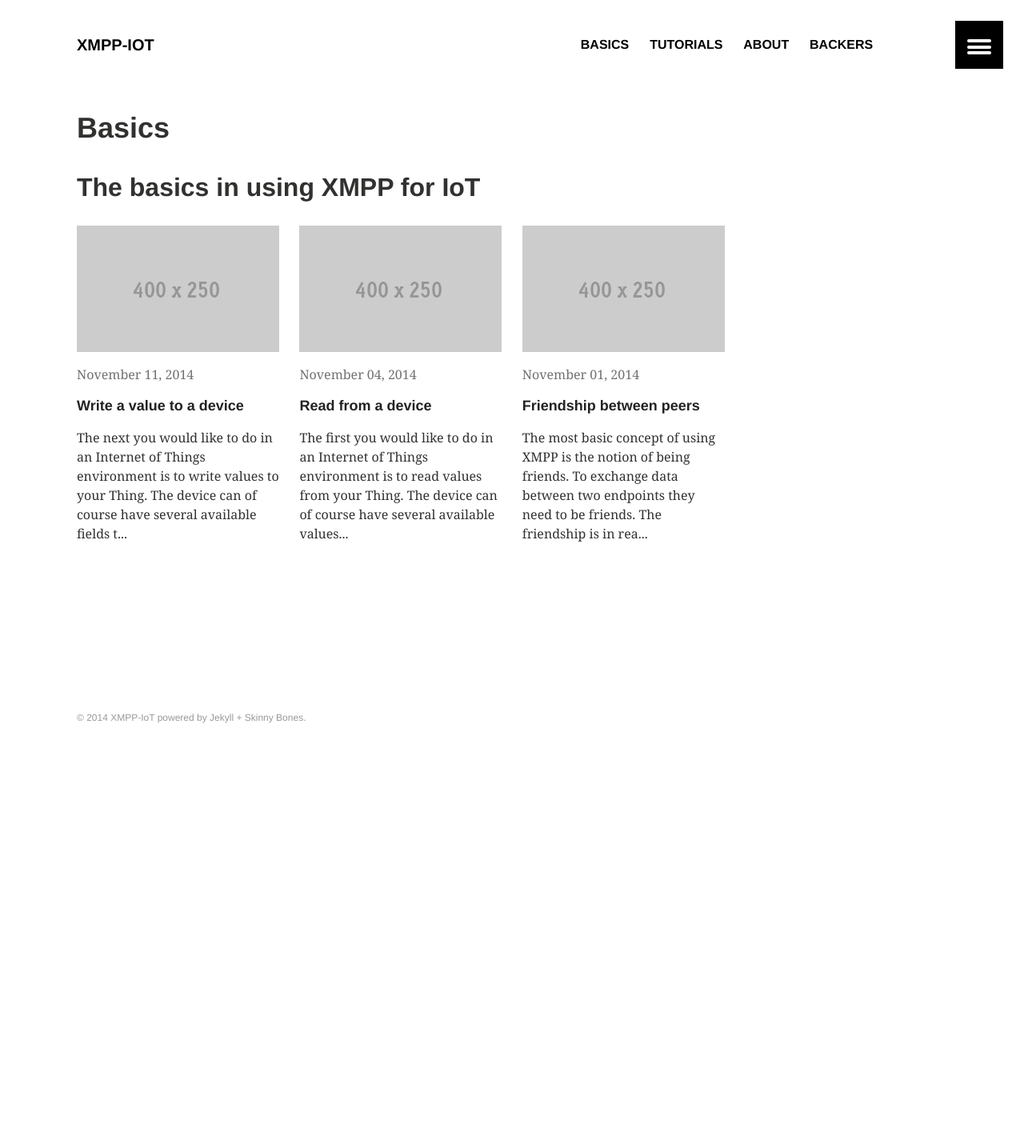
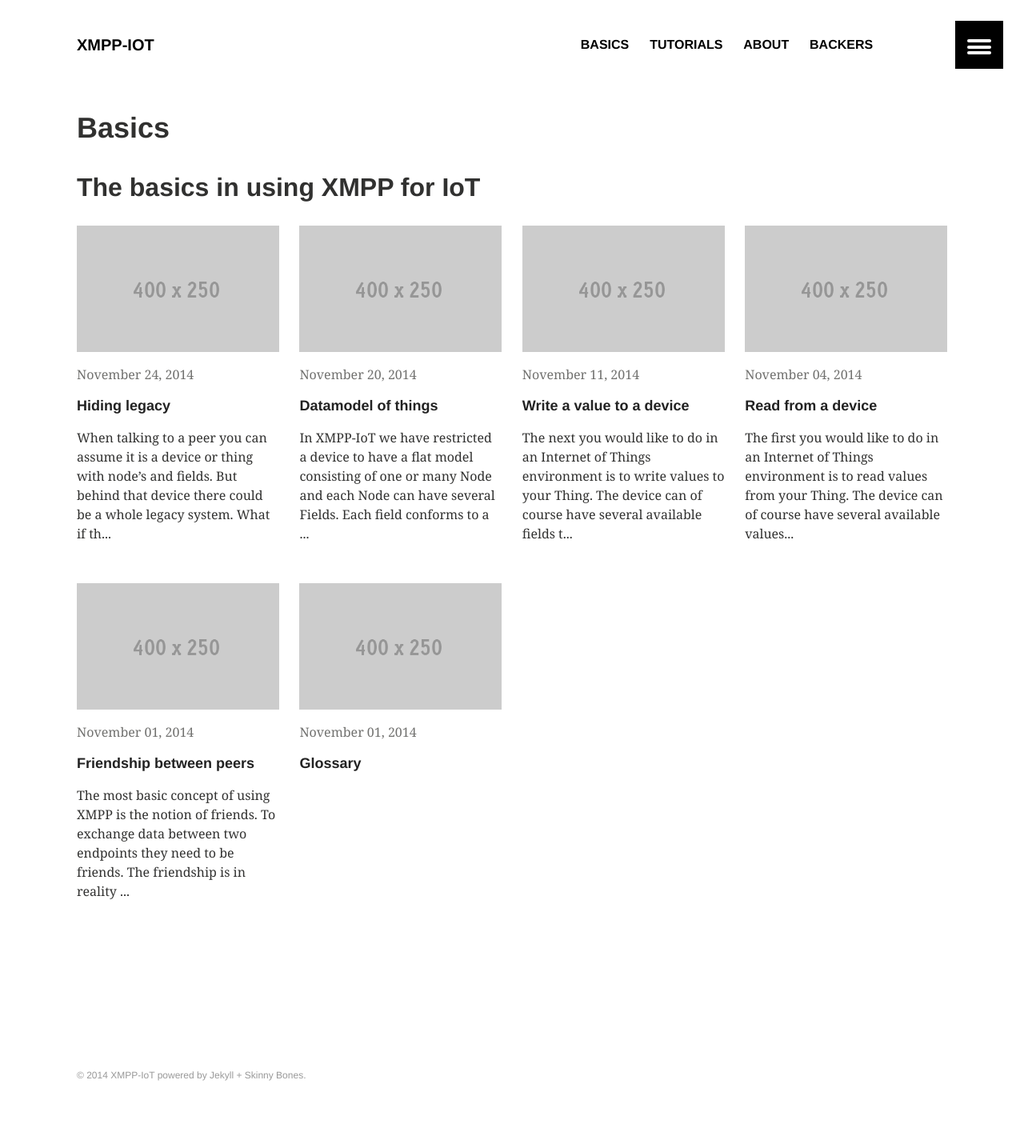
Before and after one commit to xmpp-iot/xmpp-iot.github.io, a Jekyll site: the page built from basics/index.md, in a window 1280 px wide. Shown: the whole page at 80% size. Built offline with Jekyll 4.4.1, drawn with Linux system fonts in a browser that asks for light colours; before the commit the page ends 983 px from its top, so only the background shows below that.

Commit message:
more work added 3 more posts

```diff
--- a/_posts/basics/2014-11-01-being-friends.md
+++ b/_posts/basics/2014-11-01-being-friends.md
@@ -10,7 +10,7 @@
 ---
 
 
-The most basic concept of using XMPP is the notion of being
+The most basic concept of using XMPP is the notion of
 friends. To exchange data between two endpoints they need to be
 friends. The friendship is in reality to peers subscribing to one and
 eachothers precense[^precense] updates.
@@ -21,11 +21,14 @@
 
 The friending process starts with one end point asking another for a
 "precense subscription" [Pidgin example][pidgin-ex]
-The two enpoints can be in any domains **my-thing@my-domain.com/resource_id** makes a friend request to **your-thing@your-domain.com/**
+The two enpoints can be in any domains **my-thing@my-domain.com/resource_id** makes a request to **your-thing@your-domain.com/**
 
 ##Confirm request
 
-The enpoint confirms the request and sends a "precense subscription" back to the originating peer
+The enpoint confirms the request so now we have a single sided
+subscription *my-thing* will recieve precense updates from
+*your-thing*.  *your-thing* now sends a "precense subscription"
+back to *my-thing* which inturn confirms the request.
 
 ##Dual subscription
 
@@ -39,13 +42,16 @@
 
 ##Having a Parent, Adding security
 
-The usage of friendship is very good if you are a human talking our own descisions. But if whe are a temp sensor we must talk to a trusted friend to ask for permissions.
+The usage of friendship is very good if you are a human that can take your own descisions. But if we are a temp sensor we must talk to a trusted friend to ask for permissions.
 
-> Every device can have a "best friend" or "parent" which is the trusted party that takes the descisions regarding the device possibilities to respond to friendship requests and access to specific fields.
+Every device can have a "best friend" or "parent" which is the trusted party that takes the descisions regarding the device possibilities to respond to friendship requests and access to specific fields.
 
-Using this way of endpoint security creates andless possibilities with changing the ownership of devcices during first commissioning[^commission] It even supports the usecase of thirdparty delivering unnamed Things that you can buy and the transfer them to be your own property
+Using this way of endpoint security creates endless possibilities with
+changing the ownership of devcices during first
+commissioning[^commission] It can even support the usecase of
+thirdparty delivering unnamed Things that you can buy in any store and then transfer them to be your own property
 
-[^commission] The process when a Thing recieves it first condiguration.
+[^commission] The process when a Thing recieves it first configuration.
 
 `JID (jabber id):` Every account in the XMPP network have an identity that looks like an email adress it is a uniqe identifier in the domain this is called the Jabber ID or **JID**.
 {: .notice-inverse}
--- /dev/null
+++ b/_posts/basics/2014-11-20-Thing-datamodel.md
@@ -0,0 +1,19 @@
+---
+layout: article
+title: "Datamodel of things"
+categories: basics
+modified: 2014-11-20T11:57:41-04:00
+tags: [basics]
+toc: true
+comments: false
+ads: false
+---
+
+In XMPP-IoT we have restricted a device to have a flat model consisting of one or many  **Node** and each Node can have several **Fields**. Each field conforms to a readable or writable value with an SI unit.
+
+If you would like to create a more complex device with recursive defintions of nodes you should describe them as a concentrator wich also is used to hide legacy systems.
+
+## Node
+A node is a logical group of field with a unique name in the
+
+## Field
--- /dev/null
+++ b/_posts/basics/2014-11-24-hiding-legacy.md
@@ -0,0 +1,29 @@
+---
+layout: article
+title: "Hiding legacy"
+categories: basics
+modified: 2014-11-24T11:57:41-04:00
+tags: [basics]
+toc: false
+comments: false
+ads: false
+---
+
+When talking to a peer you can assume it is a device or thing with node's and fields. But behind that device there could be a whole legacy system. What if the peer you are talking to is a big legacy system consisting of thousands of devices with many fields.
+
+XMPP-IoT give you the possibility to model your world in different ways we have talked of **Nodes** and **Fields** and that a device can have a flat level with many nodes with fields
+
+The XMPP-IoT extension [XEP-326 Concentrators](http://xmpp.org/extensions/xep-0326.html) makes it possible to extend this with the possibility to describe any hiearchy physical and or logical.
+
+This makes it possible for a peer to investigate another peer and learn about the hiearchy of nodes and fields.
+
+##example hiding a legacy modbus system
+
+Modbus is a communication bus used in many industrial systems.
+
+
+
+*pic on the setup*
+
+
+We now model every device on the Modbus bus as a separate Node with Fields under a Datasource called Modbus
--- a/backers/index.md
+++ b/backers/index.md
@@ -14,15 +14,16 @@
 ---
 
 Please add yourself if you would like to support this effort as individual, company or whatever. Fork on github add your backing and make a pullrequest
- <a href="https://github.com/xmpp-iot/xmpp-iot.github.io/blob/master/backers/index.md" class="btn">Show your engagement here through Github</a>
+ <a href="https://github.com/xmpp-iot/xmpp-iot.github.io/blob/master/backers/index.md" class="btn">Show your engagement through Github</a>
 
 # Manifest
-By signing this page. We as an individual or organisation truly believe in this.
+By signing this page. We as an individual or organisation truly believe that.
 
 - Internet of Things standardisation in an open process is good
 - Collaboration between companies should use encryption
 - Sessions from clients to servers should likewise use good encryption
 - Authentication and authorisation of access should be used and enforced
+- Collaboration between companies is easy with xmpp federation
 
 ## Organisations:
 
```
Also changed, not shown: _posts/basics/2014-11-01-Glossary.md (added, +10 -0 lines).
